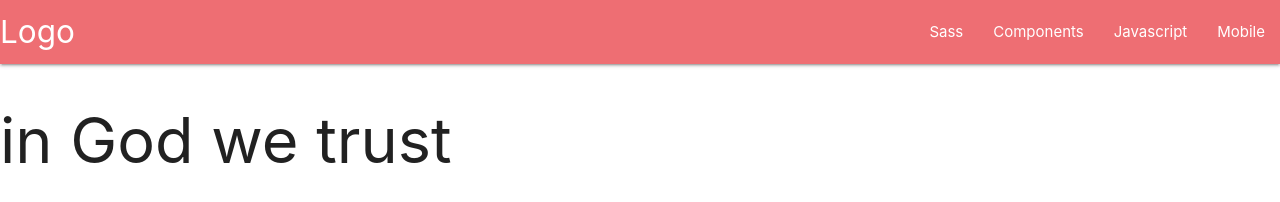
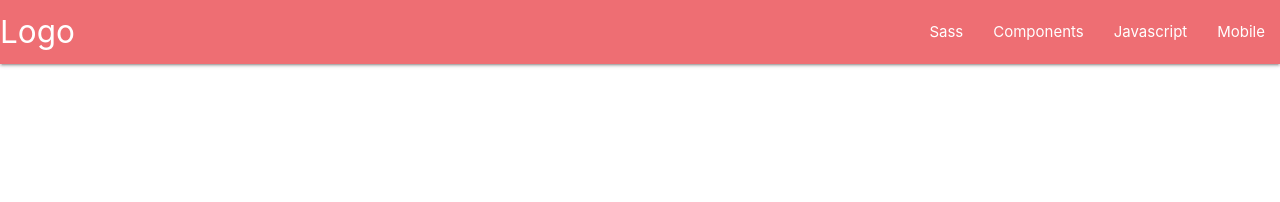
Before and after one commit to hassangerami/javascript-practice, a plain HTML site: page index.html in a window 1280 px wide. Drawn offline with Linux system fonts and the light colour scheme.

Commit message:
modified

```diff
--- a/index.html
+++ b/index.html
@@ -35,8 +35,6 @@
       </ul>
 
 
-      <h1>in God we trust</h1>
-
 
     <script src="/assets/materialize/js/materialize.min.js"></script>
     <script src="/assets/js/main.js"></script>
```
